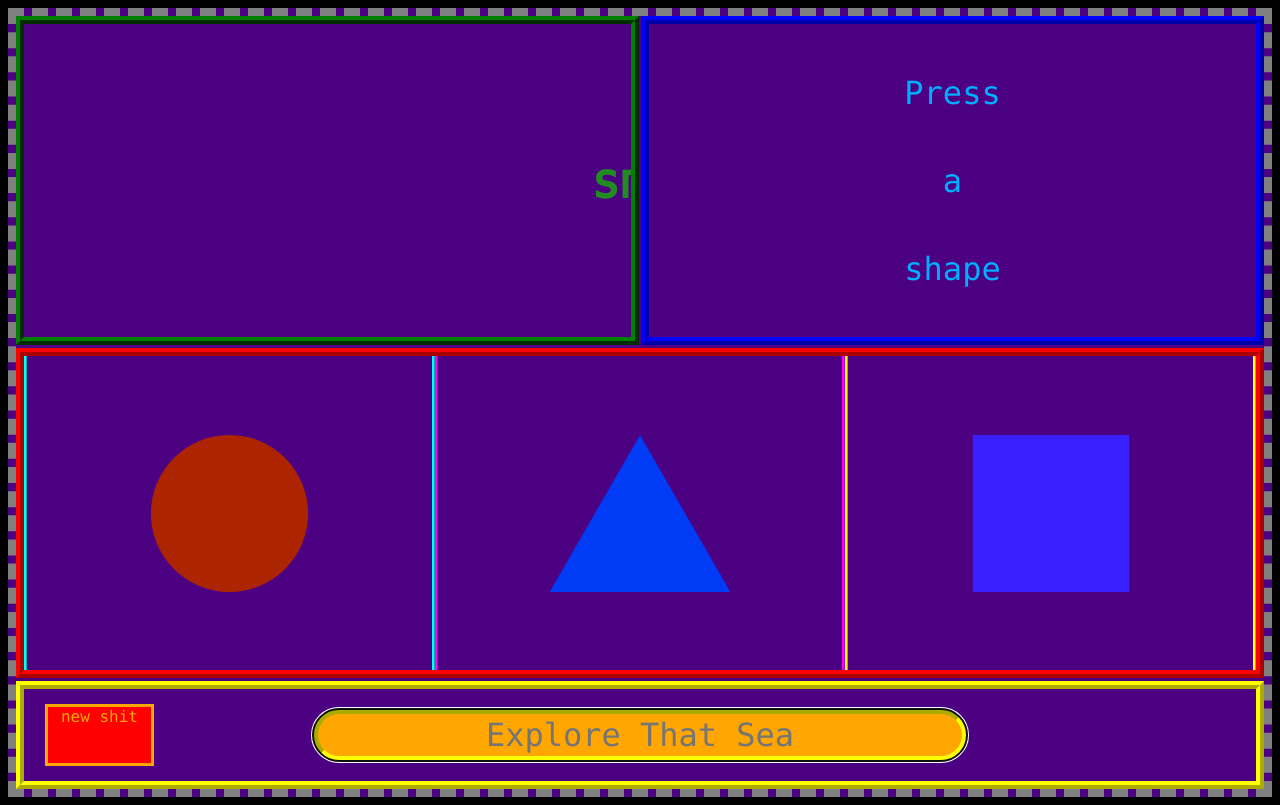
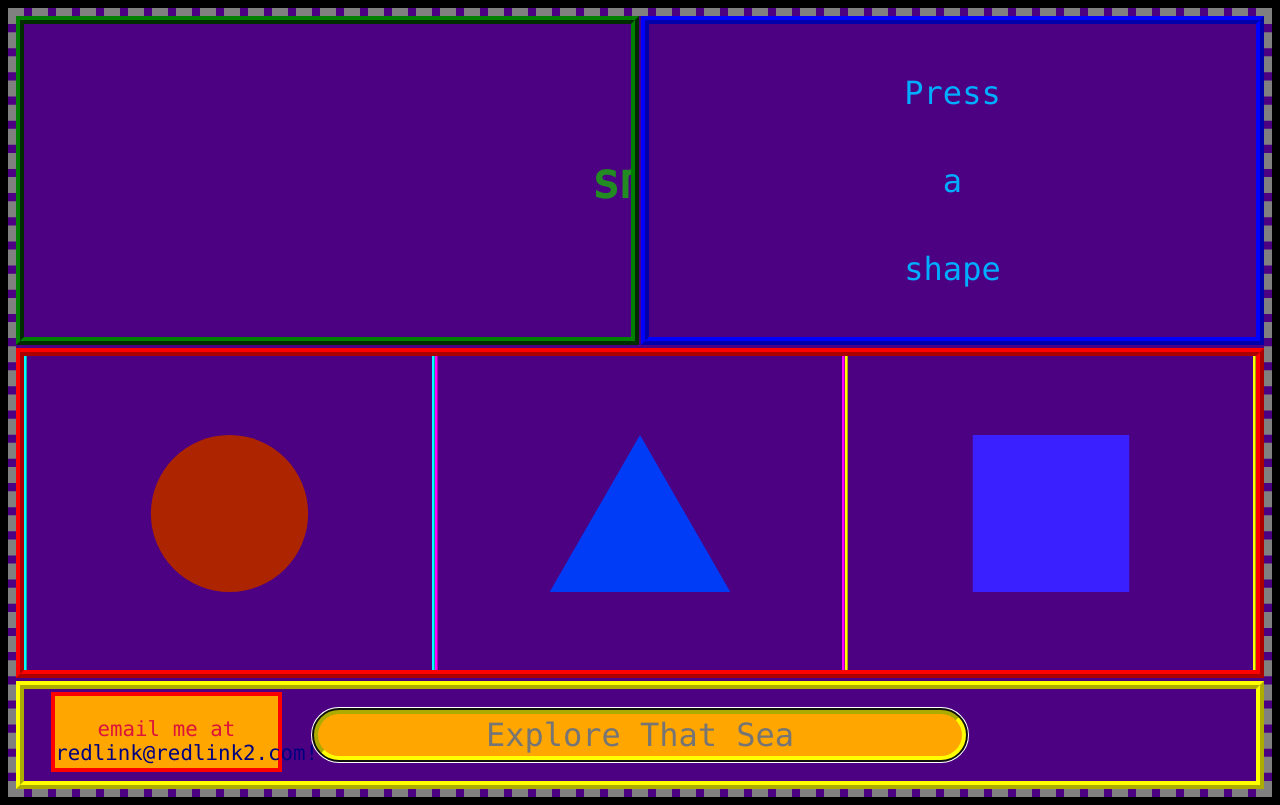
Before and after one commit to redlink2/redlink2.com, a Nuxt app: page / in a window 1280 px wide. Built offline with nearby package versions, Linux system fonts and the light colour scheme.

Commit message:
Repurposed notif.vue for email notifcation
-now displays announcement of new email!

```diff
--- a/components/notif.vue
+++ b/components/notif.vue
@@ -1,17 +1,36 @@
 <template>
-    <div id="notif">new shit</div>
+    <div id="notif">
+        <p class="notif-text">
+            email me at
+            <a
+                class="notif-link"
+                href="mailto:redlink@redlink2.com"
+            >redlink@redlink2.com!</a>
+        </p>
+    </div>
 </template>
-<style>
+<style scoped>
 #notif {
-    display: flex;
-    justify-content: center;
-    z-index: 2;
+    height: 8vh;
+    top: 86.5vh;
+    left: 2vw;
+    right: 76vw;
+    margin-left: 2vw;
+    margin-right: 2vw;
+    margin-bottom: 5vh;
+    padding-bottom: 1vh;
+    line-break: strict;
     position: fixed;
-    top: 88vh;
-    right: 88vw;
-    height: 7vh;
-    width: 8vw;
-    background-color: red;
-    border: solid;
+    background-color: var(--subYellow);
+    border: solid 0.5vh;
+    border-color: var(--primeRed);
+}
+.notif-text {
+    font-size: 1.3em;
+    color: crimson;
+}
+.notif-link {
+    text-decoration: dotted;
+    color: navy;
 }
 </style>
```
